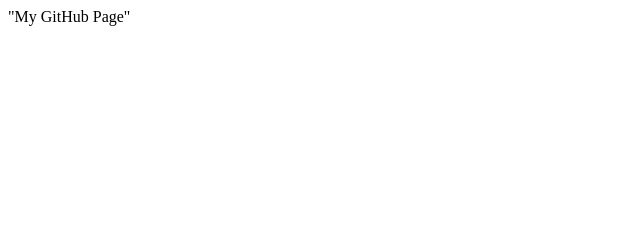
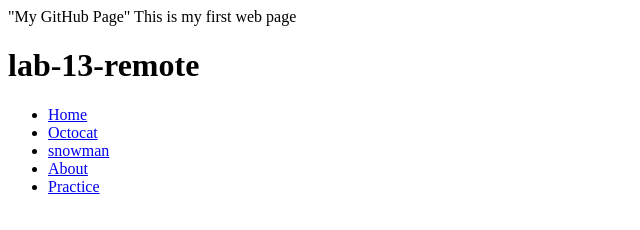
Before and after one commit to bsmedia14/lab-13-remote, a plain HTML site: page index.html in a window 1280 px wide. Shown: the whole page, without its empty margins (0-640 px from the left). Drawn offline with Linux system fonts and the light colour scheme.

Commit message:
added index

```diff
--- a/index.html
+++ b/index.html
@@ -1 +1,25 @@
 "My GitHub Page"
+<!DOCTYPE html>
+<html>
+<body>
+    This is my first web page
+
+    <h1> lab-13-remote </h1>
+
+        <ul>
+         <li> <a href="file:///Users/student/BSoasti/lab-13-remote/index.html">Home</a>
+         </li>
+        <li> <a href="https://octodex.github.com/">Octocat</a>
+        </li>
+        <li> <a href="http://unicodesnowmanforyou.com/">snowman</a>
+        </li>
+        <li> <a href="about.html">About</a>
+        </li>
+         <li> <a href="practice.html">Practice</a>
+        </li>
+
+
+    </ul>
+
+</body>
+</html>
```
